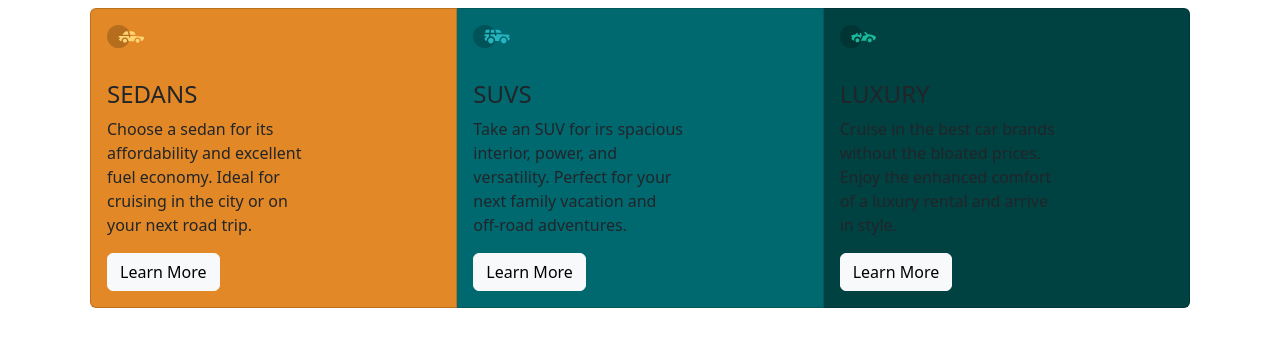
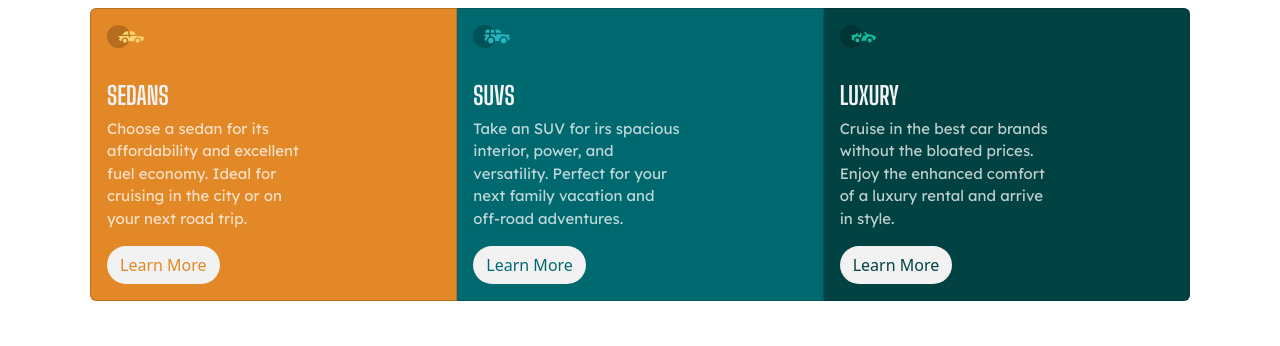
Before and after one commit to deathmarcus/Bootcamp-kodemia, a plain HTML site: page sesion10-bootstrap/practica2/index.html in a window 1280 px wide. Drawn offline with nearby package versions, Linux system fonts and the light colour scheme.

Commit message:
Avances practica2 bootstrap

```diff
--- a/sesion10-bootstrap/practica2/index.html
+++ b/sesion10-bootstrap/practica2/index.html
@@ -5,16 +5,20 @@
     <meta charset="UTF-8">
     <meta http-equiv="X-UA-Compatible" content="IE=edge">
     <meta name="viewport" content="width=device-width, initial-scale=1.0">
+    <link rel="preconnect" href="https://fonts.googleapis.com">
+    <link rel="preconnect" href="https://fonts.gstatic.com" crossorigin>
+    <link href="https://fonts.googleapis.com/css2?family=Big+Shoulders+Display:wght@700&family=Lexend+Deca&display=swap"
+        rel="stylesheet">
     <title>Document</title>
     <!-- CSS only -->
     <link href="https://cdn.jsdelivr.net/npm/bootstrap@5.2.0-beta1/dist/css/bootstrap.min.css" rel="stylesheet"
         integrity="sha384-0evHe/X+R7YkIZDRvuzKMRqM+OrBnVFBL6DOitfPri4tjfHxaWutUpFmBp4vmVor" crossorigin="anonymous">
-        <link rel="stylesheet" href="/practica2/styles/style.css">
+    <link rel="stylesheet" href="/practica2/styles/style.css">
 </head>
 
 <body>
     <main>
-        <div class="container" >
+        <div class="container">
             <section class="card-group p-2">
                 <div class="card card1">
                     <img src="/practica2/images/icon-sedans.svg" class="card-img-top img-fluid image m-3" alt="">
@@ -28,11 +32,13 @@
                             <br>
                             cruising in the city or on
                             <br>
-                            your next road trip.</p>
-                        <a href="#" class="btn btn-light">Learn More</a>
+                            your next road trip.
+                        </p>
+                        <a href="#" class="btn button-learn1">Learn More</a>
                     </div>
                 </div>
-                <div class="card card2"><img src="/practica2/images/icon-suvs.svg" class="card-img-top img-fluid image m-3" alt="">
+                <div class="card card2"><img src="/practica2/images/icon-suvs.svg"
+                        class="card-img-top img-fluid image m-3" alt="">
                     <div class="card-body">
                         <h4 class="card-title">SUVS</h4>
                         <p class="card-text">Take an SUV for irs spacious
@@ -43,23 +49,26 @@
                             <br>
                             next family vacation and
                             <br>
-                            off-road adventures.</p>
-                        <a href="#" class="btn btn-light">Learn More</a>
+                            off-road adventures.
+                        </p>
+                        <a href="#" class="btn button-learn2">Learn More</a>
                     </div>
                 </div>
-                <div class="card card3"><img src="/practica2/images/icon-luxury.svg" class="card-img-top img-fluid image m-3" alt="">
+                <div class="card card3"><img src="/practica2/images/icon-luxury.svg"
+                        class="card-img-top img-fluid image m-3" alt="">
                     <div class="card-body">
                         <h4 class="card-title">LUXURY</h4>
                         <p class="card-text">Cruise in the best car brands
                             <br>
-                             without the bloated prices.
-                             <br>
-                             Enjoy the enhanced comfort
-                             <br>
+                            without the bloated prices.
+                            <br>
+                            Enjoy the enhanced comfort
+                            <br>
                             of a luxury rental and arrive
                             <br>
-                            in style. </p>
-                        <a href="#" class="btn btn-light">Learn More</a>
+                            in style.
+                        </p>
+                        <a href="#" class="btn button-learn3">Learn More</a>
                     </div>
             </section>
         </div>
--- a/sesion10-bootstrap/practica2/styles/style.scss
+++ b/sesion10-bootstrap/practica2/styles/style.scss
@@ -13,3 +13,52 @@
 .card3{
     background-color: hsl(179, 100%, 13%);
 }
+.button-learn1{
+    font-weight: 400;
+    background-color: hsl(0, 0%, 95%);
+    color: hsl(31, 77%, 52%);
+    border-radius: 25px;
+
+}
+.button-learn2{
+    font-weight: 400;
+    background-color: hsl(0, 0%, 95%);
+    color: hsl(184, 100%, 22%);
+    border-radius: 25px;
+}
+.button-learn3{
+    font-weight: 400;
+    background-color: hsl(0, 0%, 95%);
+    color: hsl(179, 100%, 13%);
+    border-radius: 25px;
+}
+.button-learn1:hover{
+    border: solid hsl(0, 0%, 95%)!important;
+    border-width: 0.5px!important;
+    color: hsl(0, 0%, 95%);
+
+}
+.button-learn2:hover{
+    border: solid hsl(0, 0%, 95%)!important;
+    border-width: 0.5px!important;
+    color: hsl(0, 0%, 95%);
+
+}
+.button-learn3:hover{
+    border: solid hsl(0, 0%, 95%)!important;
+    border-width: 0.5px!important;
+    color: hsl(0, 0%, 95%);
+
+}
+.card-title{
+    font-family: 'Big Shoulders Display';
+    font-weight: 700;
+    font-size: 25px;
+    color: hsl(0, 0%, 95%);
+}
+.card-text{
+    font-family: 'Lexend Deca', sans-serif;
+    font-weight: 400;
+    font-size: 15px;
+    color: hsla(0, 0%, 100%, 0.75);
+}
```
Also changed, not shown: sesion10-bootstrap/practica2/styles/style.css, 1 other file.
